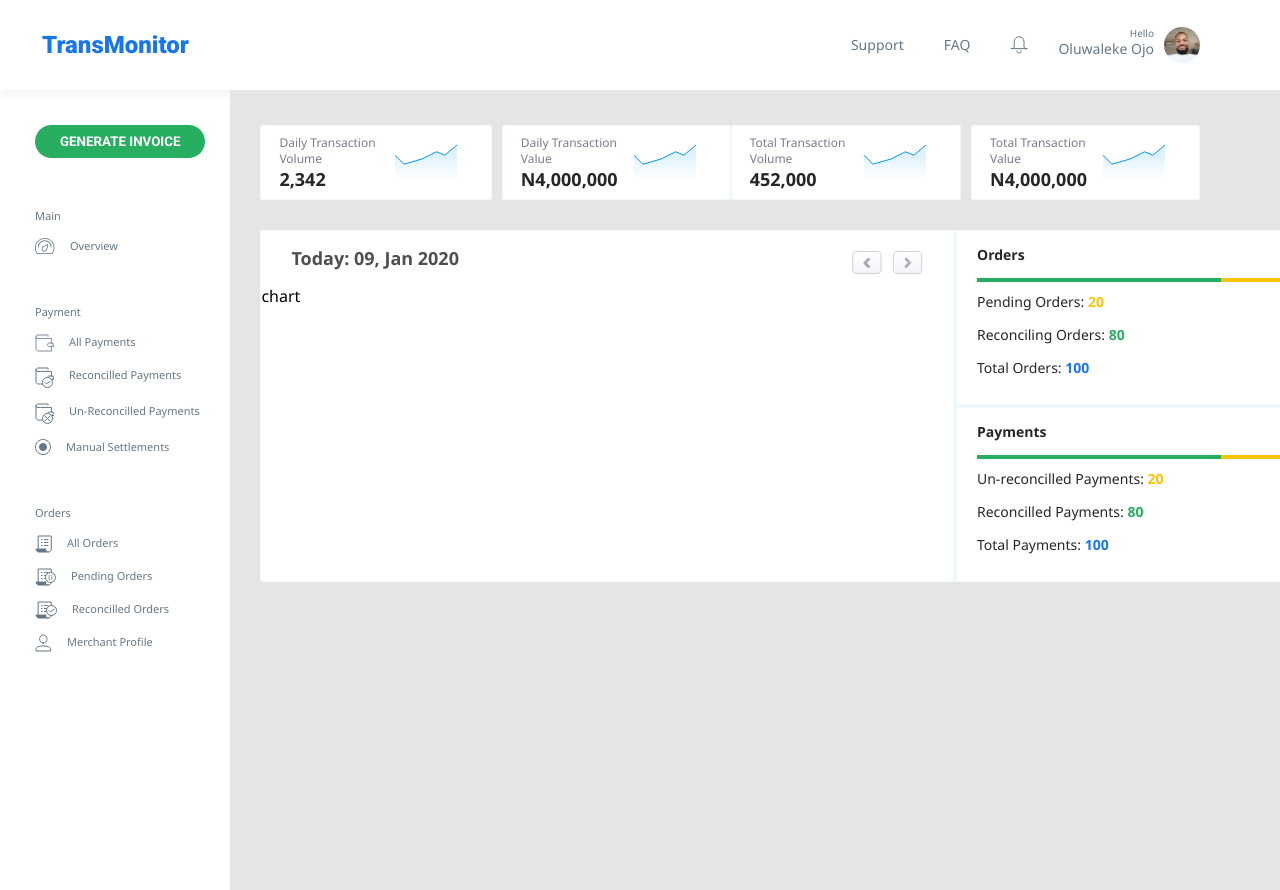
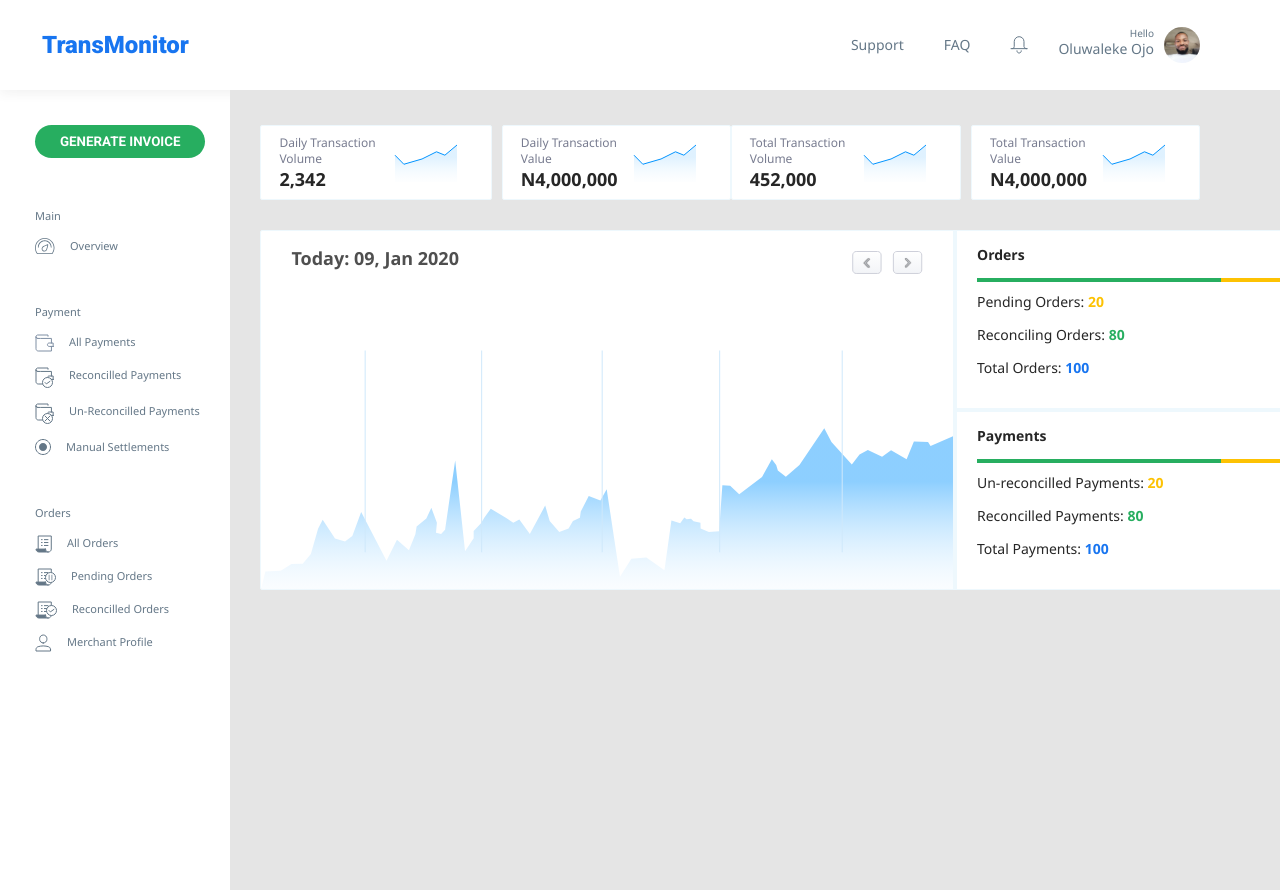
Before and after one commit to wptechprodigy/transmonitor, a React (Create React App) app: page / in a window 1280 px wide. Shown: the top 890 px of the page. Built offline with nearby package versions, Linux system fonts and the light colour scheme.

Commit message:
add transaction chart to the main content area

```diff
--- a/src/components/TransactionCharts.js
+++ b/src/components/TransactionCharts.js
@@ -6,6 +6,8 @@ import TransactionLabel from './TransactionLabel';
 import ProgressBar from './ProgressBar';
 import Today from './Today';
 import ChartScroller from './ChartScroller';
+import Icon from './Icon';
+import bigChart from '../assets/big-graph.svg';
 
 function TransactionCharts({ transactions }) {
   const { orders, payments } = transactions;
@@ -18,7 +20,7 @@ function TransactionCharts({ transactions }) {
           <ChartScroller />
         </ChartHeading>
         <Graph>
-          chart
+          <Icon name={bigChart} />
         </Graph>
       </Chart>
       <TransactionOverview>
@@ -67,7 +69,11 @@ const Graph = styled(Chart)`
   width: 100%;
   height: 100%;
   padding: 0;
-  /* border: 1px solid #000; */
+
+  & img {
+    width: 100%;
+    margin-top: 4.063rem;
+  }
 `;
 
 const TransactionOverview = styled.section`
```
